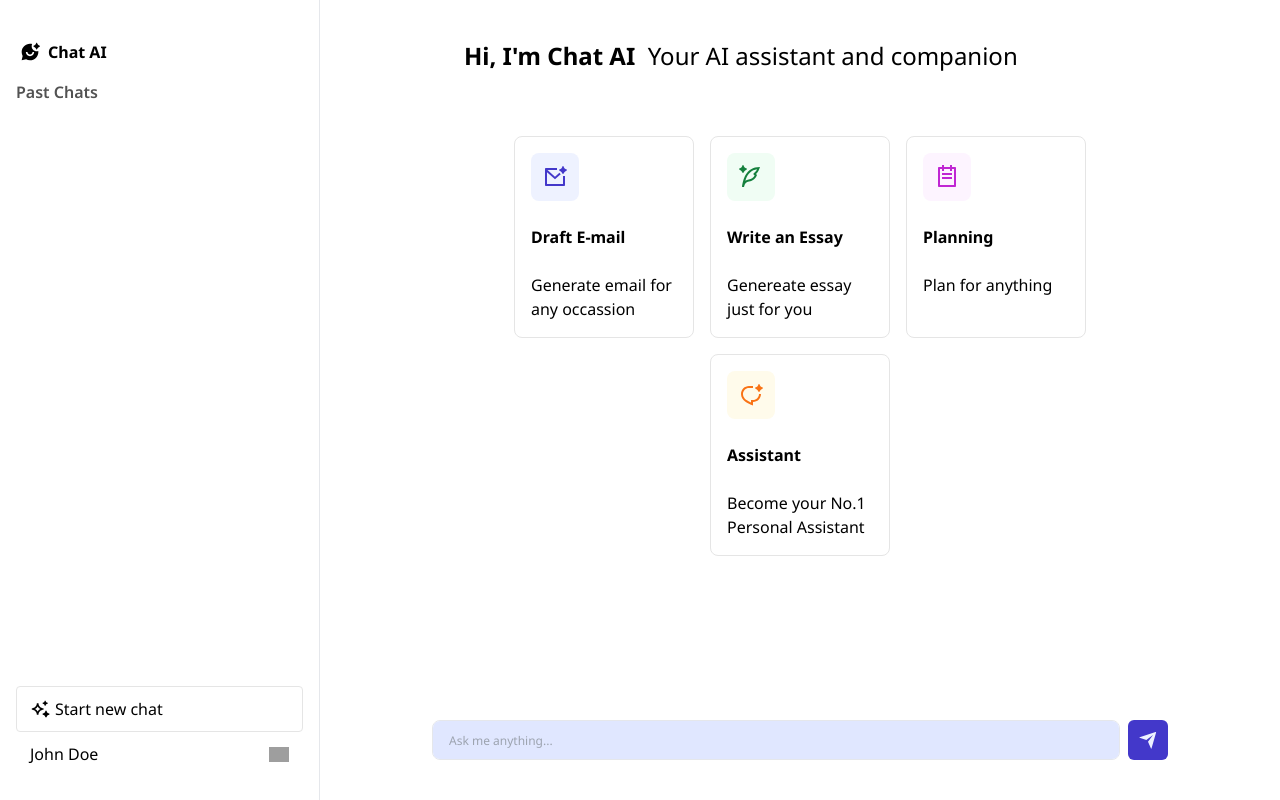
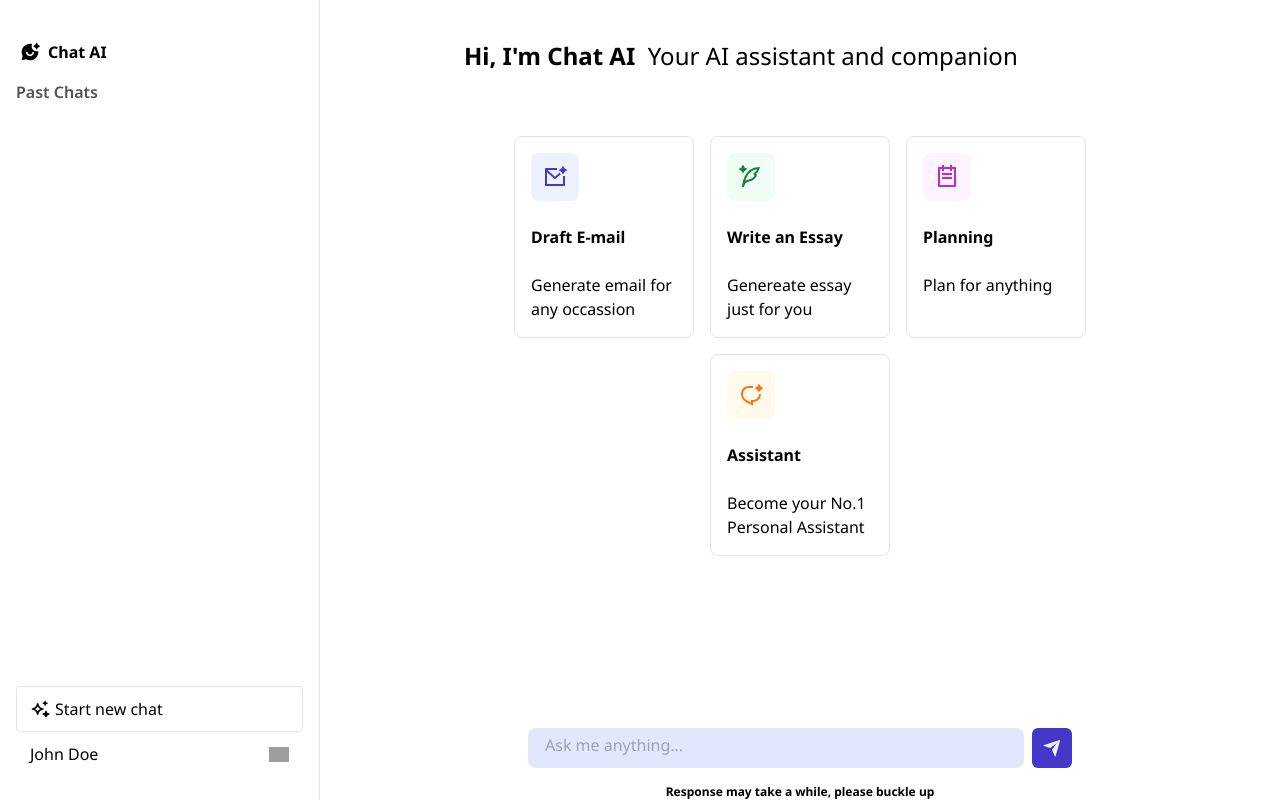
Before and after one commit to DicksenT/AskVerse, a Next.js app: page / in a window 1280 px wide. Built offline with nearby package versions, Linux system fonts and the light colour scheme; grey boxes are pictures that could not be loaded.

Commit message:
Update Input.tsx

```diff
--- a/app/components/Input.tsx
+++ b/app/components/Input.tsx
@@ -9,14 +9,15 @@ import { GenerateClaude } from "../api/Claude"
 import { useDispatch, useSelector } from "react-redux"
 import { AppDispatch, RootState } from "../../redux/store"
 import { addMessages, addMessagesResponse, addNewChat, setActiveChat } from "../../redux/chatSlice"
-import { chatStructure, messageStructure, responseStructure } from "../interface"
+import { chatStructure, messageStructure, responseStructure } from "../interfaces"
 import { usePathname, useRouter } from "next/navigation"
 const Input = () =>{
     const pathname = usePathname()
     const router = useRouter()
     const dispatch = useDispatch<AppDispatch>()
     const activeChat = useSelector((state: RootState) => state.chats.activeChat)
-    const stateChat = useSelector((state: RootState) => state.chats)
+    const [messageId, setMessageId] = useState<string>()
+    const messageLoading = useSelector((state: RootState) => messageId ? state.chats.messages[messageId].response.isLoading : false)
     const [text, setText] = useState<string>('')
     const textRef = useRef(null)
     //dynamically adjust text area height
@@ -42,8 +43,9 @@ const Input = () =>{
             }
         }
         dispatch(addMessages(newMessage))
+        setMessageId(newMessage.id)
 
-        /*const apiResponses = await Promise.all([
+        const apiResponses = await Promise.all([
             GenerateClaude(question),
             GenerateCohere(question),
             GenerateDeepSeek(question),
@@ -61,13 +63,13 @@ const Input = () =>{
             isLoading: false
         }
         dispatch(addMessagesResponse({msgId: newMessage.id, response: finalResponse}))
-        console.log(finalResponse)*/
-
     }
     const handleSubmit = async(e) =>{
        e.preventDefault()
+       if(messageLoading) return
        const question = text
        setText('')
+       textRef.current.style.height = '40px'
        if(pathname === '/'){
             const newChat: chatStructure = {
                 name:'New chat',
@@ -77,9 +79,9 @@ const Input = () =>{
             dispatch(addNewChat(newChat))
             dispatch(setActiveChat(newChat.id))
             setTimeout(() =>{
+                router.push(newChat.id)
                 addMessageFn(question, newChat.id)
-                router.push(newChat.id)
-            },1000)
+            },500)
         }
         else{
             addMessageFn(question, activeChat)
@@ -88,17 +90,26 @@ const Input = () =>{
 
     }
     return(
-        <form className=" min-h-16 max-w-3xl pb-10 bg-white flex items-end w-full gap-2 px-4" onSubmit={(e)=> handleSubmit(e)}>
+        <div className="flex flex-col justify-center max-w-xl w-full items-center">
+        <form className=" min-h-16 max-w-xl pb-4 bg-white flex items-end w-full gap-2 px-4" onSubmit={ (e)=>  handleSubmit(e)}>
             <textarea
-            className="resize-none border rounded-lg bg-indigo-100 outline-none px-4 text-xs w-[calc(100%-40px-8px)] h-10 py-3" name="" id=""
+            className="resize-none border rounded-lg bg-indigo-100 outline-none px-4
+            text-xs md:text-sm md:py-2 lg:text-base lg:py-1 w-[calc(100%-40px-8px)] h-10 py-3" name="" id=""
             placeholder="Ask me anything..."
             onInput={handleInput}
             value={text}
-            ref={textRef}></textarea>
-            <button className="w-10 h-10 bg-indigo-700 p-2.5 rounded-md">
+            ref={textRef}
+            onKeyDown={(e) =>{
+                if(e.key === 'Enter' && !e.shiftKey){
+                    handleSubmit(e)
+                }
+            }}></textarea>
+            <button className={`w-10 h-10 bg-indigo-700 p-2.5 rounded-md ${messageLoading ? 'cursor-not-allowed' : 'cursor-pointer'}`}>
                 <Image alt="send image" src='/send-active.svg' width={20} height={20}/>
             </button>
         </form>
+        <p className="text-xs font-bold">Response may take a while, please buckle up</p>
+        </div>
     )
 }
 export default Input
```
